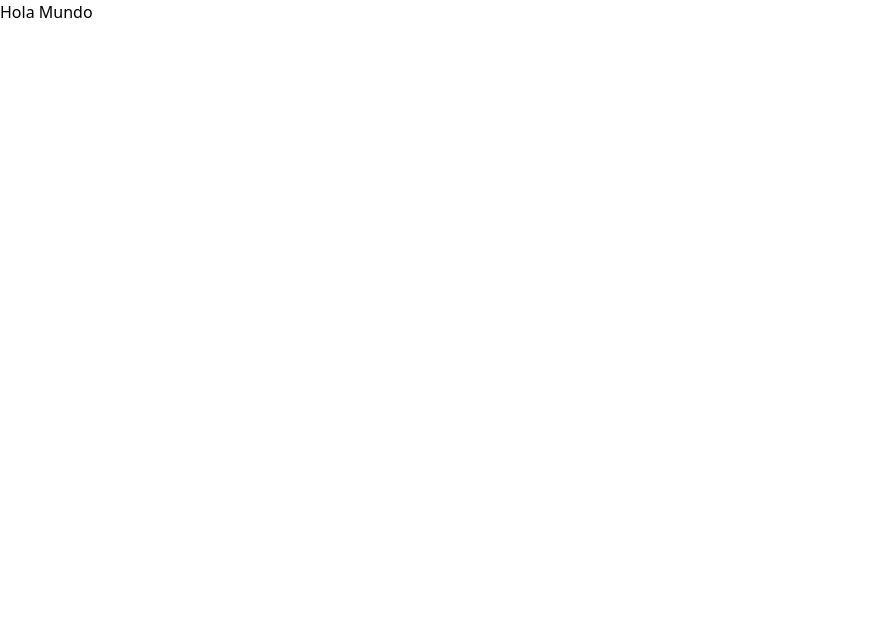
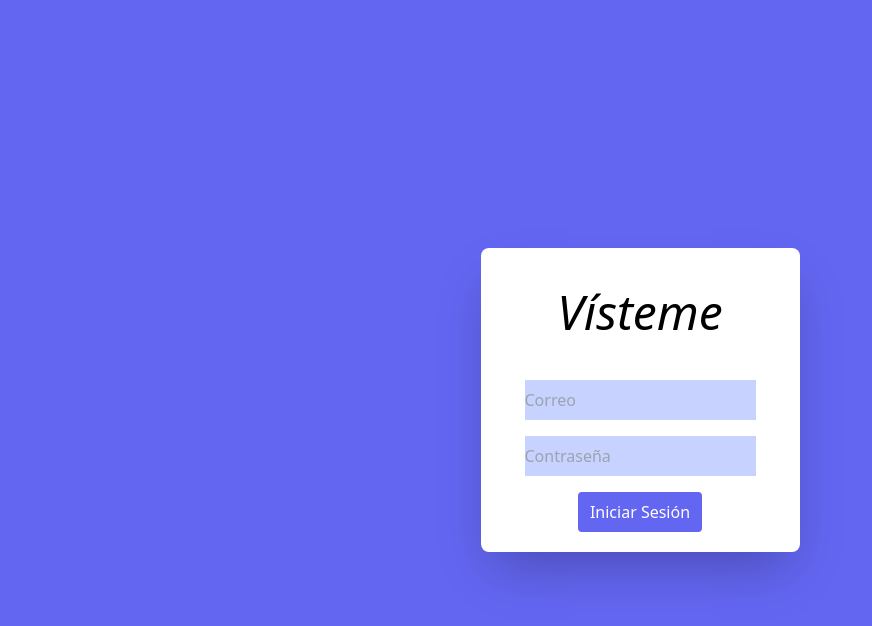
Before and after one commit to GaboGomezT/visteme-front-end, a React (Create React App) app: page / in a window 1280 px wide. Shown: the top 626 px of the page, without its empty margins (0-872 px from the left). Built offline with nearby package versions, Linux system fonts and the light colour scheme.

Commit message:
made a basic login

```diff
--- a/package.json
+++ b/package.json
@@ -18,7 +18,6 @@
     "eject": "react-scripts eject",
     "build:css": "postcss src/assets/tailwind.css -o src/assets/main.css",
     "watch:css": "postcss src/assets/tailwind.css -o src/assets/main.css"
-
   },
   "eslintConfig": {
     "extends": [
--- a/src/App.js
+++ b/src/App.js
@@ -2,8 +2,21 @@
 
 function App() {
   return (
-    <div >
-     Hola Mundo
+    <div className="bg-indigo-500 h-screen flex items-center justify-center">
+      <div className="bg-white rounded-lg p-5 text-center shadow-2xl">
+        <h1 className="text-5xl mb-4 italic py-5">Vísteme</h1>
+        <form className="px-6">
+          <div>
+            <input type="text" placeholder="Correo" className="bg-indigo-200 py-2 my-2" />
+          </div>
+          <div>
+            <input type="password" placeholder="Contraseña" className="bg-indigo-200 py-2 my-2" />
+          </div>
+          <div>
+            <button type="submit" className="bg-indigo-500 rounded text-white px-3 py-2 mt-2">Iniciar Sesión</button>
+          </div>
+        </form>
+      </div>
     </div>
   );
 }
```
Also changed, not shown: 1 other file (tests, documents, lock files or other folders).
